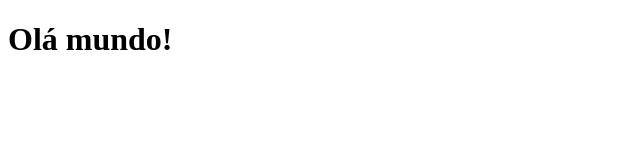
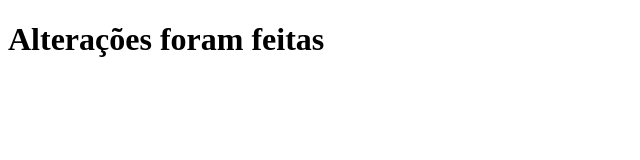
Before and after one commit to snakegirlcode/git-aula-1, a plain HTML site: page index.html in a window 1280 px wide. Shown: the whole page, without its empty margins (0-640 px from the left). Drawn offline with Linux system fonts and the light colour scheme.

Commit message:
nova versao

```diff
--- a/index.html
+++ b/index.html
@@ -6,6 +6,6 @@
     <title>Git - aula 1</title>
 </head>
 <body>
-    <h1> Olá mundo!</h1>
+    <h1> Alterações foram feitas </h1>
 </body>
 </html>
```
